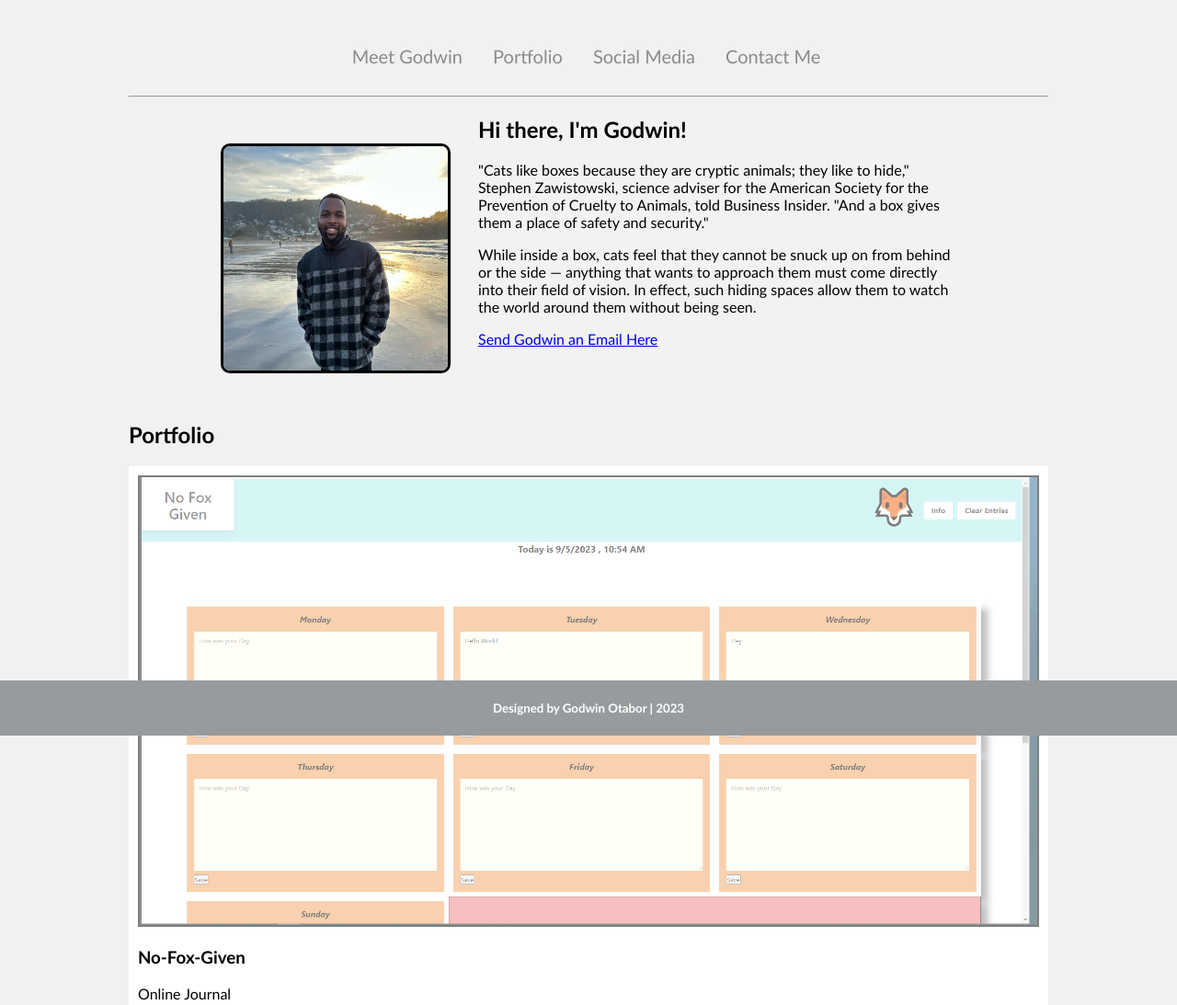
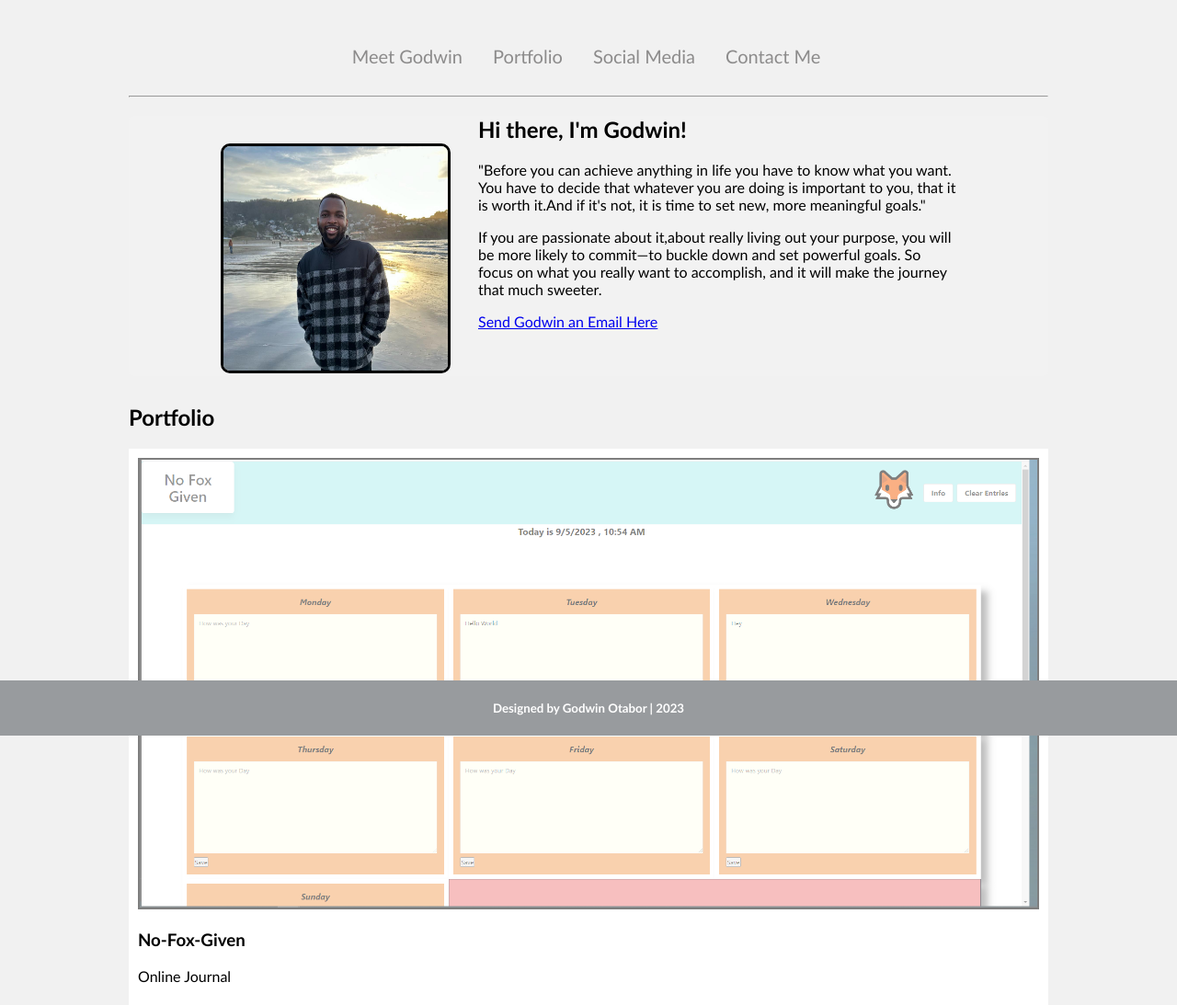
Before and after one commit to Sky6565/My-portfolio, a plain HTML site: page index.html in a window 1280 px wide. Shown: the top 1093 px of the page at 92% size. Drawn offline with Linux system fonts and the light colour scheme.

Commit message:
Work in progress2

```diff
--- a/index.html
+++ b/index.html
@@ -37,16 +37,16 @@
         <div class="container__text">
           <h2>Hi there, I'm Godwin!</h2>
           <p>
-            "Cats like boxes because they are cryptic animals; they like to
-            hide," Stephen Zawistowski, science adviser for the American Society
-            for the Prevention of Cruelty to Animals, told Business Insider.
-            "And a box gives them a place of safety and security."
+            "Before you can achieve anything in life you have to know what you
+            want. You have to decide that whatever you are doing is important to
+            you, that it is worth it.And if it's not, it is time to set new,
+            more meaningful goals."
           </p>
           <p>
-            While inside a box, cats feel that they cannot be snuck up on from
-            behind or the side — anything that wants to approach them must come
-            directly into their field of vision. In effect, such hiding spaces
-            allow them to watch the world around them without being seen.
+            If you are passionate about it,about really living out your purpose,
+            you will be more likely to commit—to buckle down and set powerful
+            goals. So focus on what you really want to accomplish, and it will
+            make the journey that much sweeter.
           </p>
           <a href="mailto:godwin1988b@outlook.com">Send Godwin an Email Here</a>
         </div>
```
